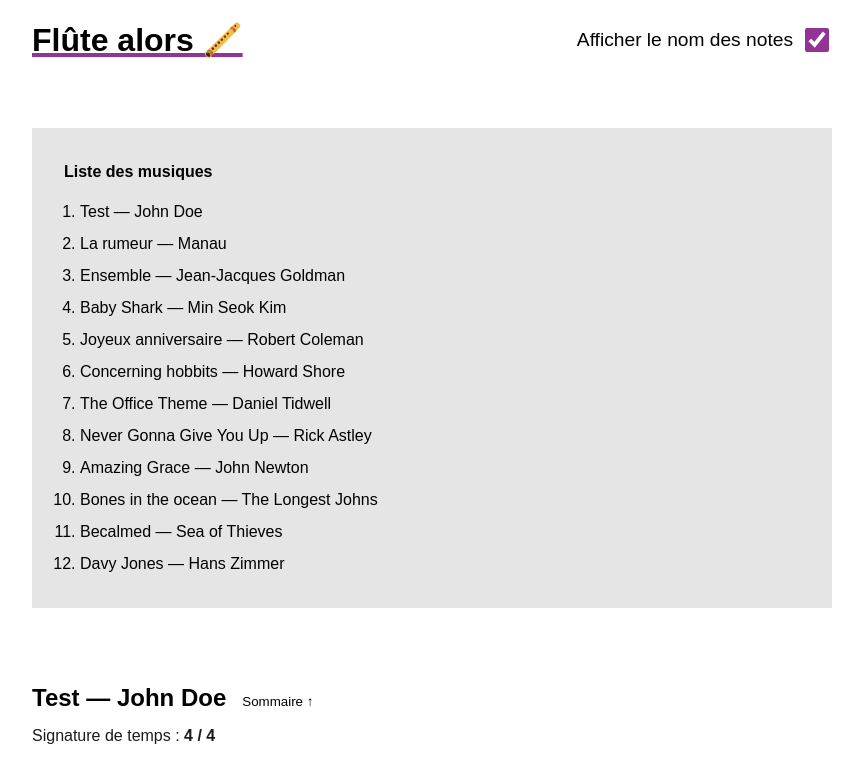
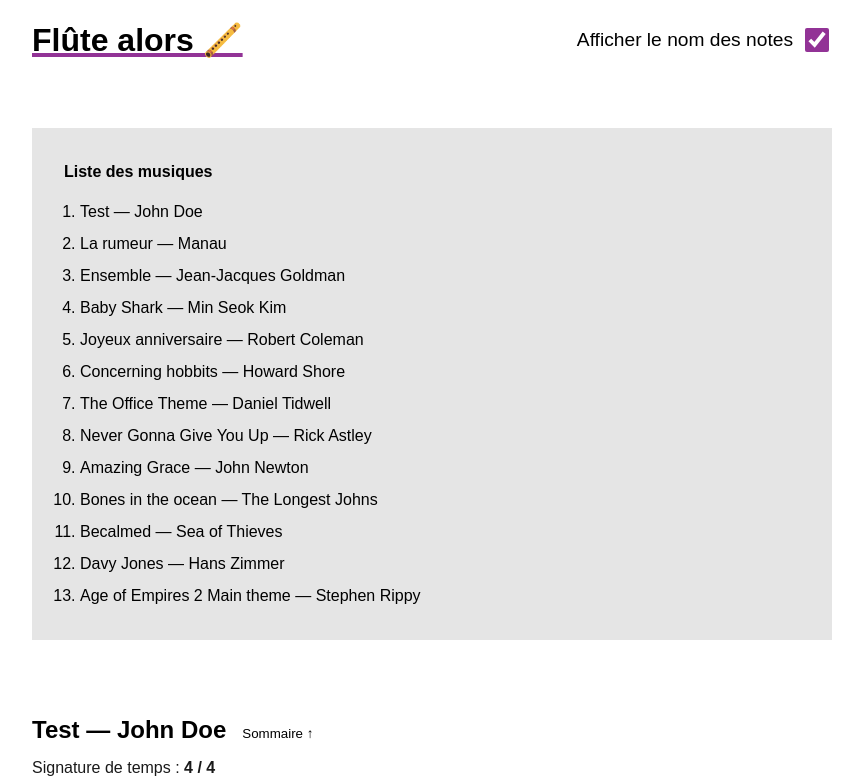
Before and after one commit to bellangerq/flute-alors, a Vue app: page / in a window 1280 px wide. Shown: the top 779 px of the page, without its empty margins (208-1071 px from the left). Built offline with nearby package versions, Linux system fonts and the light colour scheme.

Commit message:
add aoe song

```diff
--- a/sheets.js
+++ b/sheets.js
@@ -876,6 +876,41 @@
       { type: "rest", value: "quarter" },
     ],
   },
+  {
+    name: "Age of Empires 2 Main theme",
+    author: "Stephen Rippy",
+    timeSignature: [4, 4],
+    startValue: 0.75,
+    items: [
+      { type: "note", name: "re", value: "quarter" },
+      { type: "note", name: "sol", value: "half", tied: "start" },
+      { type: "note", name: "sol", value: "eighth", tied: "end" },
+      { type: "note", name: "si", value: "eighth", flat: true },
+      { type: "note", name: "la", value: "eighth" },
+      { type: "note", name: "sol", value: "eighth" },
+      { type: "note", name: "la", value: "half", dotted: true },
+      { type: "note", name: "re", value: "quarter" },
+      { type: "note", name: "sol", value: "half", tied: "start" },
+      { type: "note", name: "sol", value: "eighth", tied: "end" },
+      { type: "note", name: "si", value: "eighth", flat: true },
+      { type: "note", name: "la", value: "eighth" },
+      { type: "note", name: "sol", value: "eighth" },
+      { type: "note", name: "do'", value: "half", dotted: true },
+      { type: "note", name: "re'", value: "quarter" },
+      { type: "note", name: "sol", value: "half", tied: "start" },
+      { type: "note", name: "sol", value: "eighth", tied: "end" },
+      { type: "note", name: "si", value: "eighth", flat: true },
+      { type: "note", name: "la", value: "eighth" },
+      { type: "note", name: "sol", value: "eighth" },
+      { type: "note", name: "la", value: "half" },
+      { type: "note", name: "la", value: "half", tied: "start" },
+      { type: "note", name: "la", value: "eighth", tied: "end" },
+      { type: "note", name: "si", value: "eighth", flat: true },
+      { type: "note", name: "la", value: "eighth" },
+      { type: "note", name: "fa", value: "eighth" },
+      { type: "note", name: "sol", value: "half" },
+    ],
+  },
   // {
   //   name: "Toss a coin to your Witcher",
   //   author: "Giona Ostinelli & Sonya Belousova",
```
